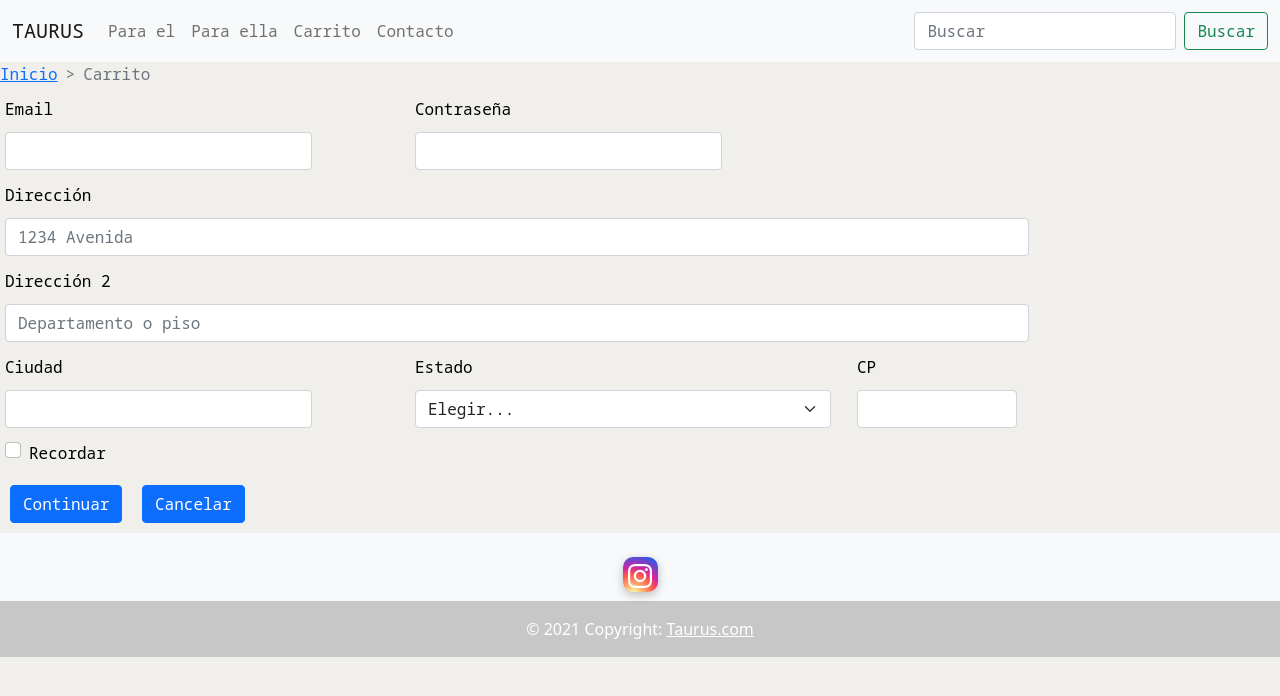
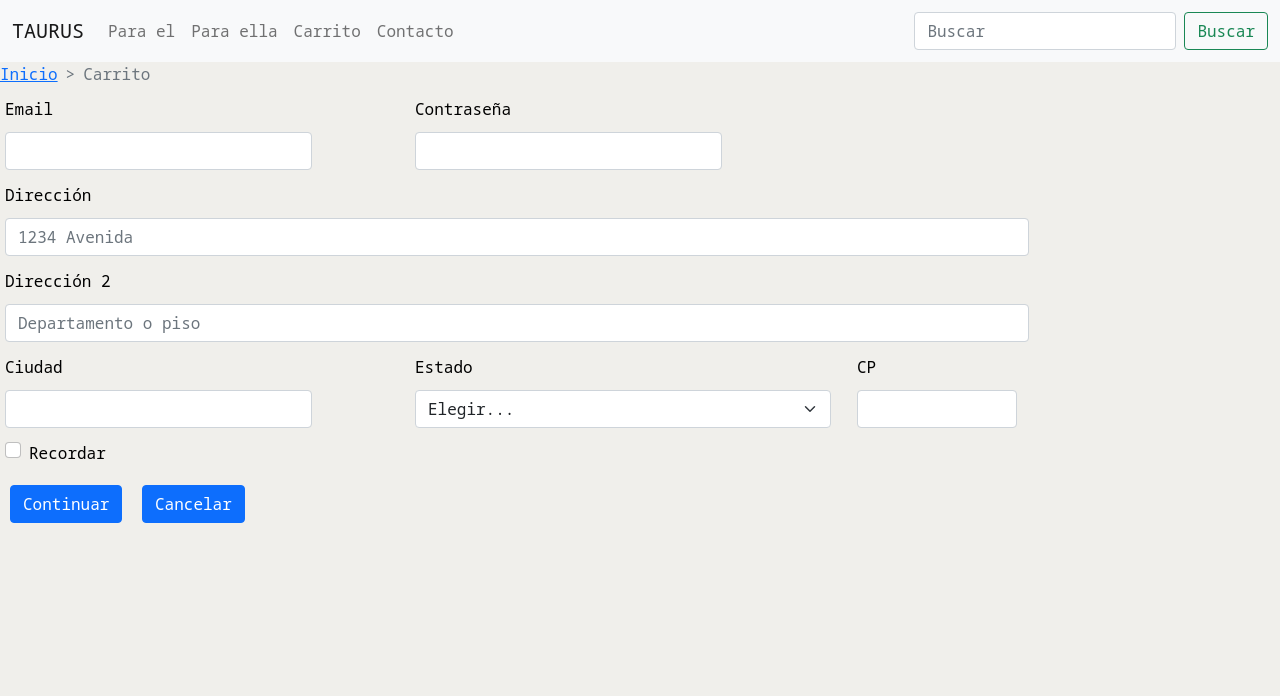
Before and after one commit to TomiAlo/proyectoCoderHtml, a plain HTML site: page carrito.html in a window 1280 px wide. Drawn offline with nearby package versions, Linux system fonts and the light colour scheme.

Commit message:
correccion de errores de footer y para ella

```diff
--- a/carrito.html
+++ b/carrito.html
@@ -121,28 +121,7 @@
             </form>
         </section>
     </main>
-    <footer class="bg-light text-center text-white">
-        <!-- Grid container -->
-        <div class="container p-4 pb-0">
-            <!-- Section: Social media -->
-            <section class="mb-4">
 
-
-                <!-- Instagram -->
-                <a class="instagram"  href="#!" role="button"><i
-                        class="fa fa-instagram"></i></a>
-            </section>
-            <!-- Section: Social media -->
-        </div>
-        <!-- Grid container -->
-
-        <!-- Copyright -->
-        <div class="text-center p-3" style="background-color: rgba(0, 0, 0, 0.2);">
-            © 2021 Copyright:
-            <a class="text-white" href="">Taurus.com</a>
-        </div>
-        <!-- Copyright -->
-    </footer>
     <script src="https://cdn.jsdelivr.net/npm/bootstrap@5.1.3/dist/js/bootstrap.bundle.min.js"
         integrity="sha384-ka7Sk0Gln4gmtz2MlQnikT1wXgYsOg+OMhuP+IlRH9sENBO0LRn5q+8nbTov4+1p"
         crossorigin="anonymous"></script>
--- a/sass/_footer.scss
+++ b/sass/_footer.scss
@@ -1,4 +1,6 @@
 footer{
+
+
     .mb-4{
         height: 20px;
 
--- a/sass/_paraElla.scss
+++ b/sass/_paraElla.scss
@@ -14,7 +14,7 @@
     margin: 0 auto;
     padding: 20px;
     justify-content: space-evenly;
-uj
+
     div{
         text-align: center;
         padding-left: 20px;
--- a/sass/sass.scss
+++ b/sass/sass.scss
@@ -4,6 +4,8 @@
 }
 body{
     background-color: #f0efeb;
+
+
 }
 main{
     color: black;
```
Also changed, not shown: contacto.html (+0 -21 lines), estilos/estilo.css, 1 other file.
